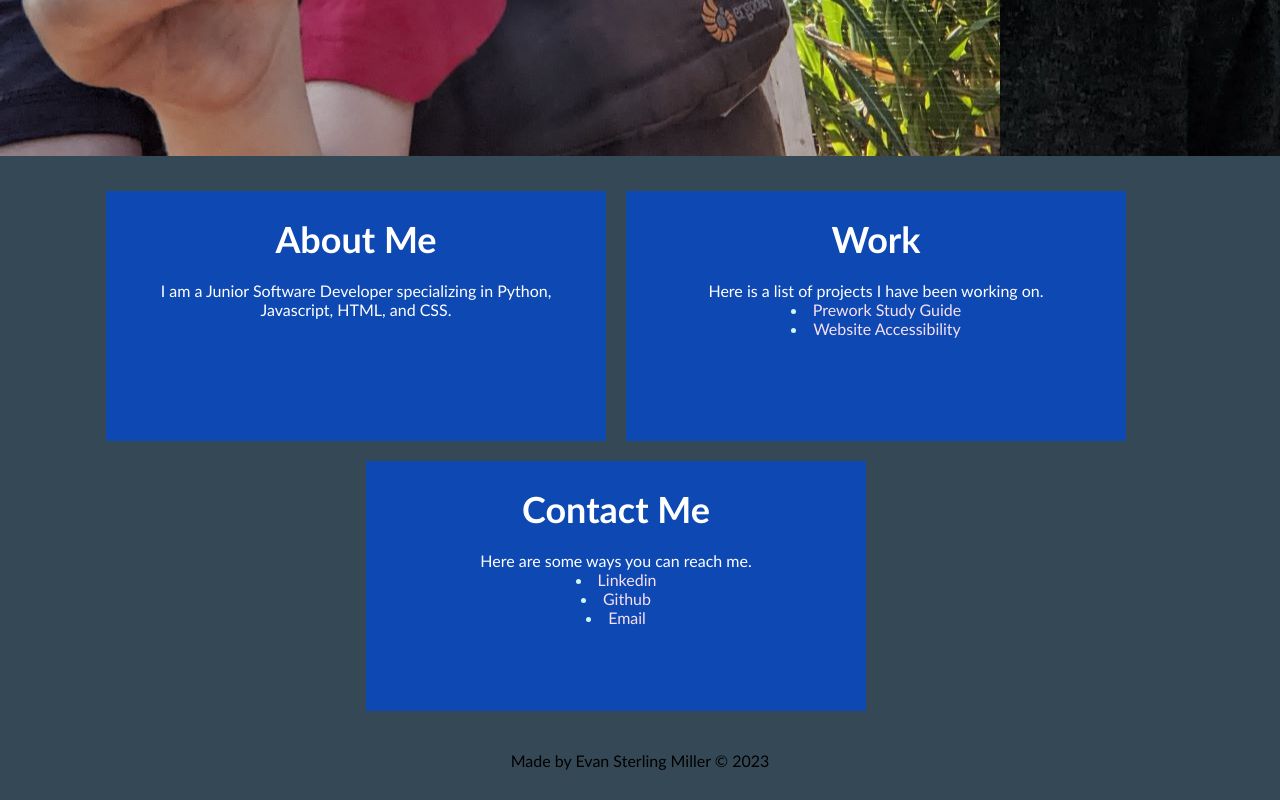
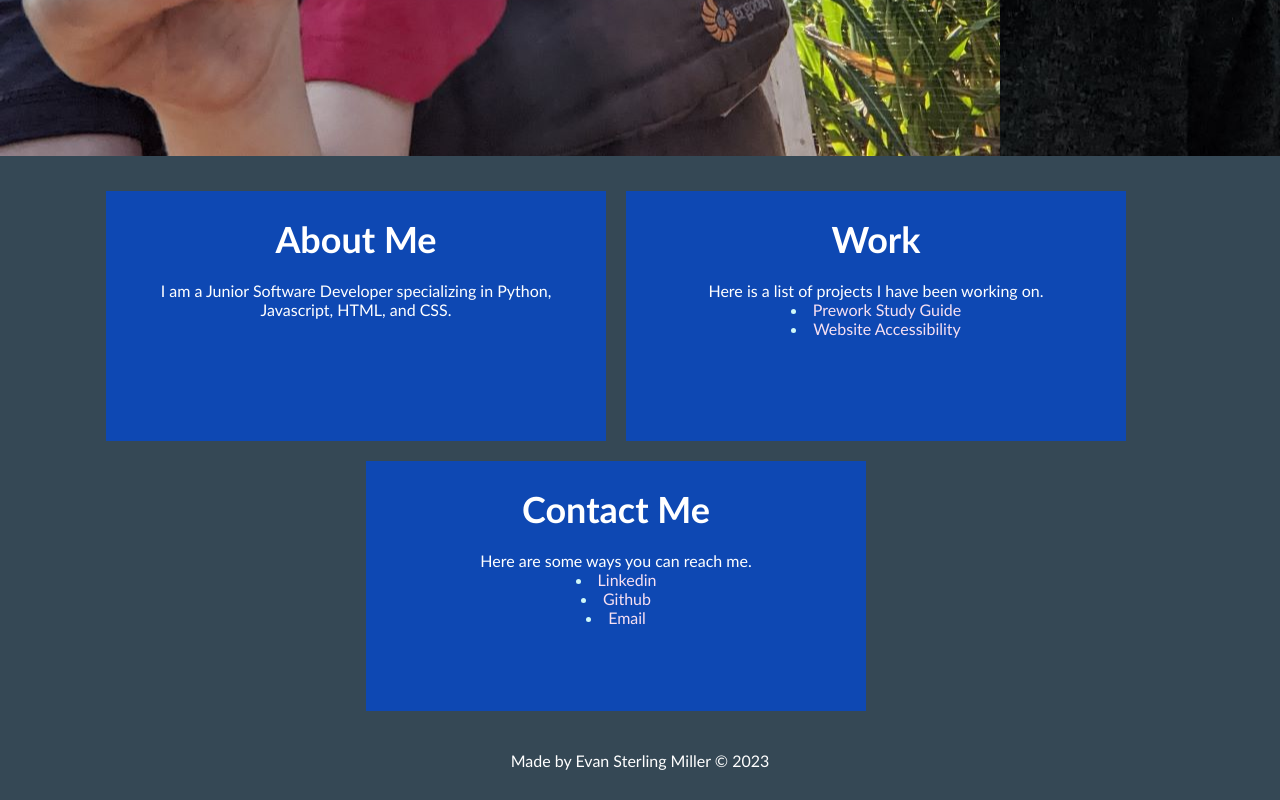
Before and after one commit to EvanSterlingMiller/My_Portfolio, a plain HTML site: page index.html in a window 1280 px wide. Shown: the part 741-1541 px from the top of the page. Drawn offline with Linux system fonts and the light colour scheme.

Commit message:
minor styling fixes

```diff
--- a/Assets/style.css
+++ b/Assets/style.css
@@ -174,6 +174,7 @@ p {
     clear: both;
     font-family: 'Trebuchet MS', 'Lucida Sans Unicode', 'Lucida Grande', 'Lucida Sans', Arial, sans-serif;
     text-align: center;
+    color:#ffffff;
 }
 
 .footer h2 {
@@ -181,13 +182,13 @@ p {
 }
 
 @media screen and (min-width: 768px) {
-    /* on tablets, set columns to only be 50% of the width and not grow */
+    /* Media for tablets */
     .content {
       flex: 50%;
 
     }
 
-    /* select the last child to grow to full width if it has space to grow */
+
     .content:last-child {
       flex-grow: 1;
     }
```
